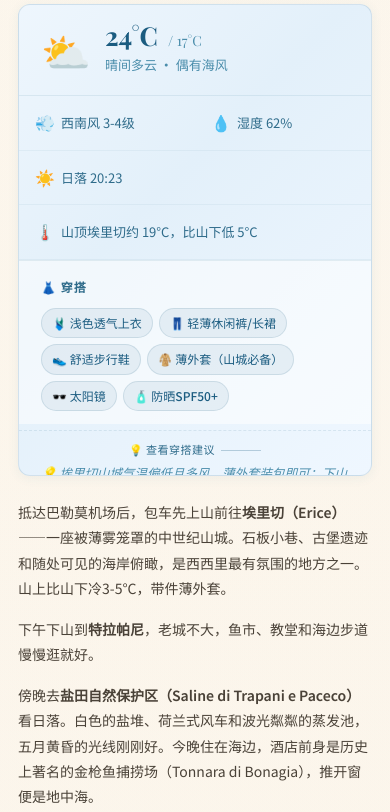
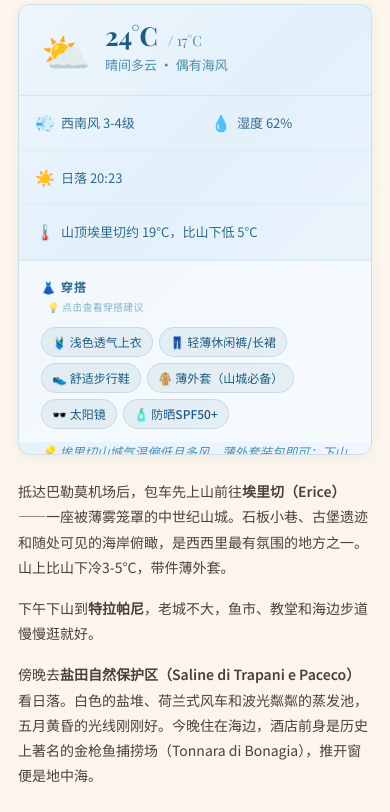
Before and after one commit to emmanuelmgc/sicily-travel-guide, a plain HTML site: page index.html in a window 390 px wide. Shown: the part 5146-5958 px from the top of the page. Drawn offline with nearby package versions, Linux system fonts and the light colour scheme; a web font is replaced by a local one.

Commit message:
style: 穿搭提示移至label行内 - 文案改为点击查看 + inline span替代独立行

```diff
--- a/index.html
+++ b/index.html
@@ -886,28 +886,15 @@
       transition: max-height 0.4s ease, padding 0.3s ease;
     }
     .outfit-toggle-hint {
-      display: block;
-      width: 100%;
-      text-align: center;
-      padding: 8px 0 4px;
-      font-size: 11px;
-      font-weight: 500;
-      color: #2E6B8A;
-      letter-spacing: 0.5px;
+      display: inline;
+      font-size: 10px;
+      font-weight: 400;
+      color: #4A8DAB;
+      letter-spacing: 0.2px;
       cursor: pointer;
       font-style: normal;
-      border-top: 1px dashed rgba(46,107,138,0.12);
-      margin-top: 6px;
-    }
-    .outfit-toggle-hint::after {
-      content: '';
-      display: inline-block;
-      width: 40px;
-      height: 1px;
-      background: #2E6B8A;
-      vertical-align: middle;
       margin-left: 6px;
-      opacity: 0.3;
+      opacity: 0.65;
     }
 
     /* footer */
@@ -1742,34 +1729,34 @@
   var notes = document.querySelectorAll('.outfit-note');
   for(var i=0;i<notes.length;i++){
     (function(note){
-      // 找到对应的 outfit-strip（在 outfit-note 前面）
+      // 找到对应的 outfit-strip
       var strip = note.previousElementSibling;
       while(strip && !strip.classList.contains('outfit-strip')){
         strip = strip.previousElementSibling;
       }
       if(!strip) return;
 
-      // 创建展开按钮
-      var hint = document.createElement('div');
+      // 找到 outfit-label，在右侧追加提示
+      var label = strip.querySelector('.outfit-label');
+      if(!label) return;
+
+      var hint = document.createElement('span');
       hint.className = 'outfit-toggle-hint';
-      hint.textContent = '💡 查看穿搭建议';
-
-      // 插入到 outfit-note 前面，而不是 outfit-strip 内部
-      note.parentNode.insertBefore(hint, note);
-
-      // 点击展开/折叠
+      hint.textContent = '💡 点击查看穿搭建议';
+      label.appendChild(hint);
+
       hint.addEventListener('click',function(e){
         e.stopPropagation();
         if(note.classList.contains('open')){
           note.style.maxHeight = note.scrollHeight + 'px';
-          note.offsetHeight; // 强制重绘
+          note.offsetHeight;
           note.style.maxHeight = '0';
           note.classList.remove('open');
-          this.textContent = '💡 查看穿搭建议';
+          this.textContent = '💡 点击查看穿搭建议';
         } else {
           note.classList.add('open');
           note.style.maxHeight = note.scrollHeight + 'px';
-          this.textContent = '收起 ▾';
+          this.textContent = '收起';
           note.addEventListener('transitionend', function handler(){
             if(note.classList.contains('open')){
               note.style.maxHeight = '';
```
